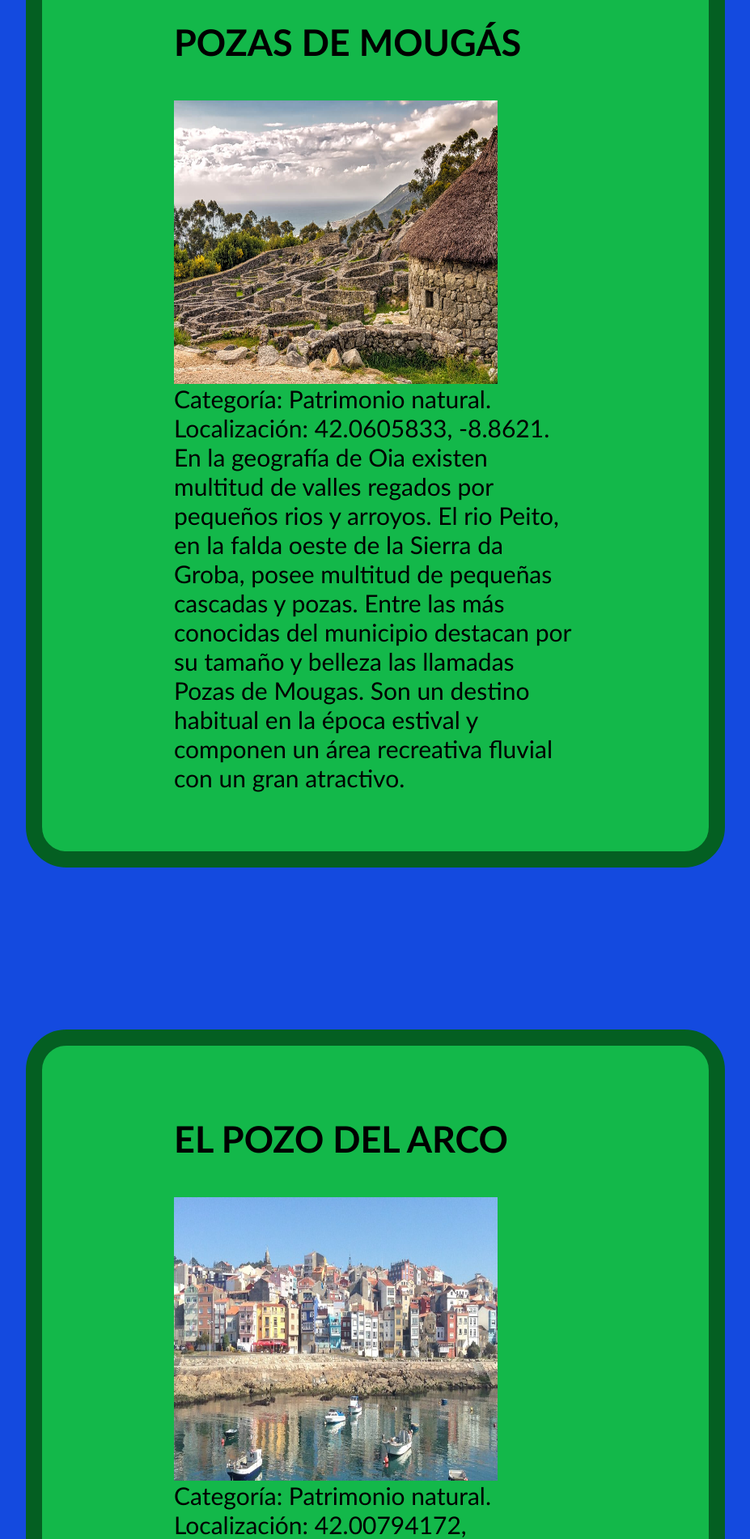
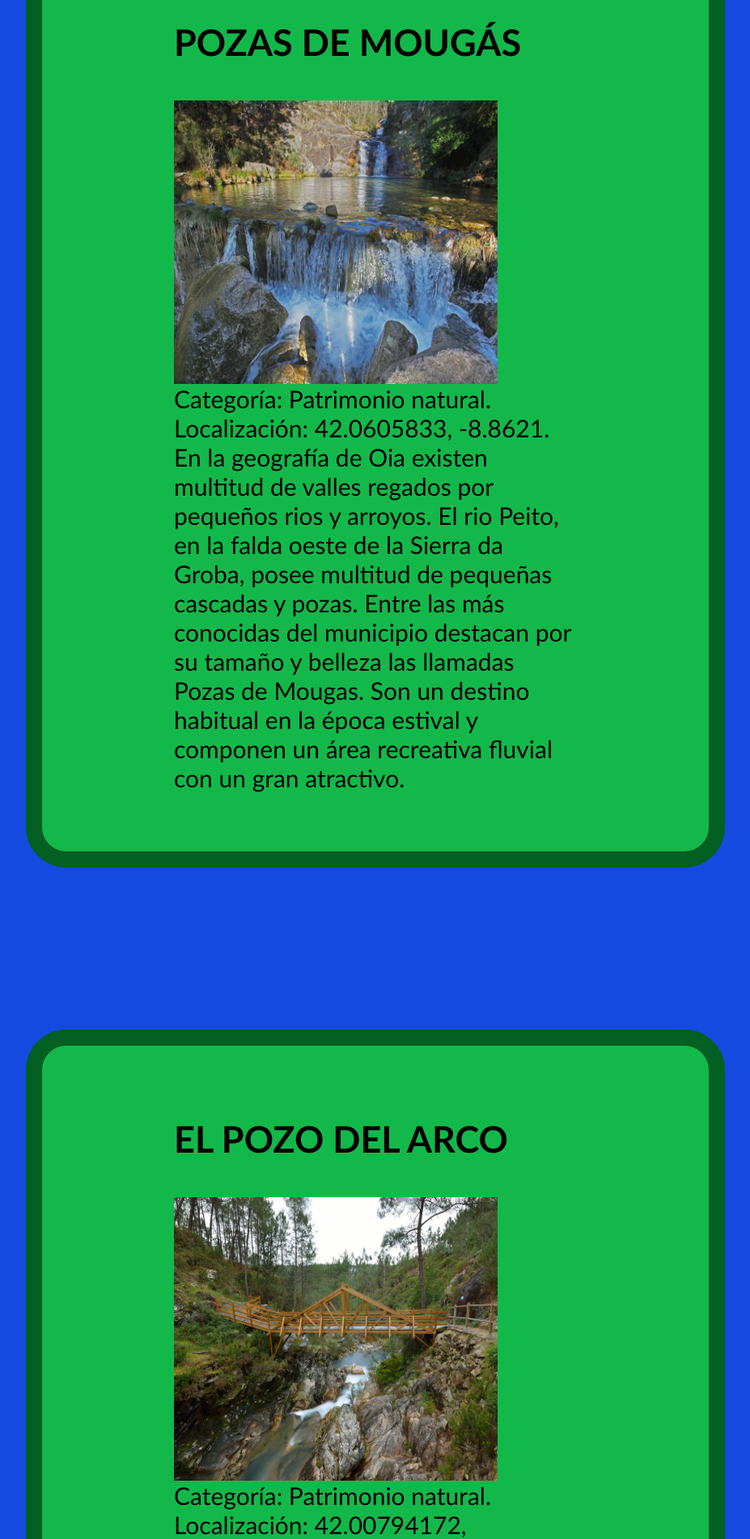
Before and after one commit to dorega/dorega.github.io, a plain HTML site: page Turismo/oia.html in a window 1280 px wide. Shown: the part 820-2720 px from the top of the page at 81% size, without its empty margins (176-1103 px from the left). Drawn offline with Linux system fonts and the light colour scheme.

Commit message:
Update oia.html

```diff
--- a/Turismo/oia.html
+++ b/Turismo/oia.html
@@ -15,7 +15,7 @@
 <table class="tabla" >
 	<td>
 		<h3 class="titulo3">POZAS DE MOUGÁS</h3>
-		<p class="texto"><img class="imagenes"  src="imagenes/castros.jpg">Categoría: Patrimonio natural. Localización: 42.0605833, -8.8621. En la geografía de Oia existen multitud de valles regados por pequeños rios y arroyos. El rio Peito, en la falda oeste de la Sierra da Groba, posee multitud de pequeñas cascadas y pozas. Entre las más conocidas del municipio destacan por su tamaño y belleza las llamadas Pozas de Mougas. Son un destino habitual en la época estival y componen un área recreativa fluvial con un gran atractivo.</p>
+		<p class="texto"><img class="imagenes"  src="imagenes/pozas.jpg">Categoría: Patrimonio natural. Localización: 42.0605833, -8.8621. En la geografía de Oia existen multitud de valles regados por pequeños rios y arroyos. El rio Peito, en la falda oeste de la Sierra da Groba, posee multitud de pequeñas cascadas y pozas. Entre las más conocidas del municipio destacan por su tamaño y belleza las llamadas Pozas de Mougas. Son un destino habitual en la época estival y componen un área recreativa fluvial con un gran atractivo.</p>
 </td>
 </table>
 
@@ -23,12 +23,12 @@
 <table class="tabla">
 	<td>
 		<h3 class="titulo3">EL POZO DEL ARCO</h3>
-		<p class="texto"><img class="imagenes" src="imagenes/puerto.jpg">Categoría: Patrimonio natural. Localización: 42.00794172, -8.802555238. El Rio Tamuxe da lugar en esta zona a una serie de pozas naturales flanqueadas por molinos de agua recientemente restaurados, un paseo fluvial y un área recreativa. Una zona idónea para el descanso y el esparcimiento en contacto con la naturaleza.
+		<p class="texto"><img class="imagenes" src="imagenes/ponte.jpg">Categoría: Patrimonio natural. Localización: 42.00794172, -8.802555238. El Rio Tamuxe da lugar en esta zona a una serie de pozas naturales flanqueadas por molinos de agua recientemente restaurados, un paseo fluvial y un área recreativa. Una zona idónea para el descanso y el esparcimiento en contacto con la naturaleza.
 </td>
 <table class="tabla">
 	<td>
 		<h3 class="titulo3">POZAS DE LOUREZA</h3>
-		<p class="texto"><img class="imagenes" src="imagenes/portoguardes.jpg">Categoría: Patrimonio natural. Localización: 41.99907158, -8.811735428. Siguiendo el curso del Tamuxe hasta la parroquia de Loureza, el rio genera pequeñas cascadas y pozas naturales que ofrecen al visitante un entorno incomparable para el baño y el descanso. Destaca la zona por su belleza natural y por las posibilidades de recreo que ofrece.
+		<p class="texto"><img class="imagenes" src="imagenes/loureza.jpg">Categoría: Patrimonio natural. Localización: 41.99907158, -8.811735428. Siguiendo el curso del Tamuxe hasta la parroquia de Loureza, el rio genera pequeñas cascadas y pozas naturales que ofrecen al visitante un entorno incomparable para el baño y el descanso. Destaca la zona por su belleza natural y por las posibilidades de recreo que ofrece.
 
 </p>
 	</td>
```
